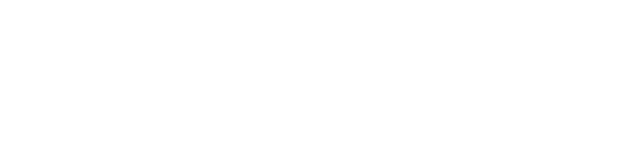
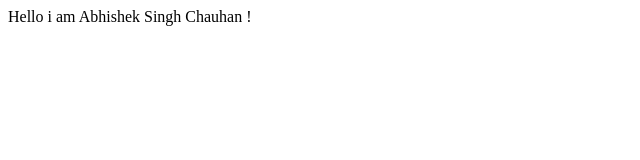
Before and after one commit to abhishek-06-singh/neogcamp-lesson2--host-your-first-website, a plain HTML site: page index.html in a window 1280 px wide. Shown: the whole page, without its empty margins (0-640 px from the left). Drawn offline with Linux system fonts and the light colour scheme.

Commit message:
feat-Add new Text to HTML file

```diff
--- a/index.html
+++ b/index.html
@@ -7,6 +7,6 @@
     <title>lesson 2</title>
 </head>
 <body>
-
+    Hello i am Abhishek Singh Chauhan !
 </body>
 </html>
```
